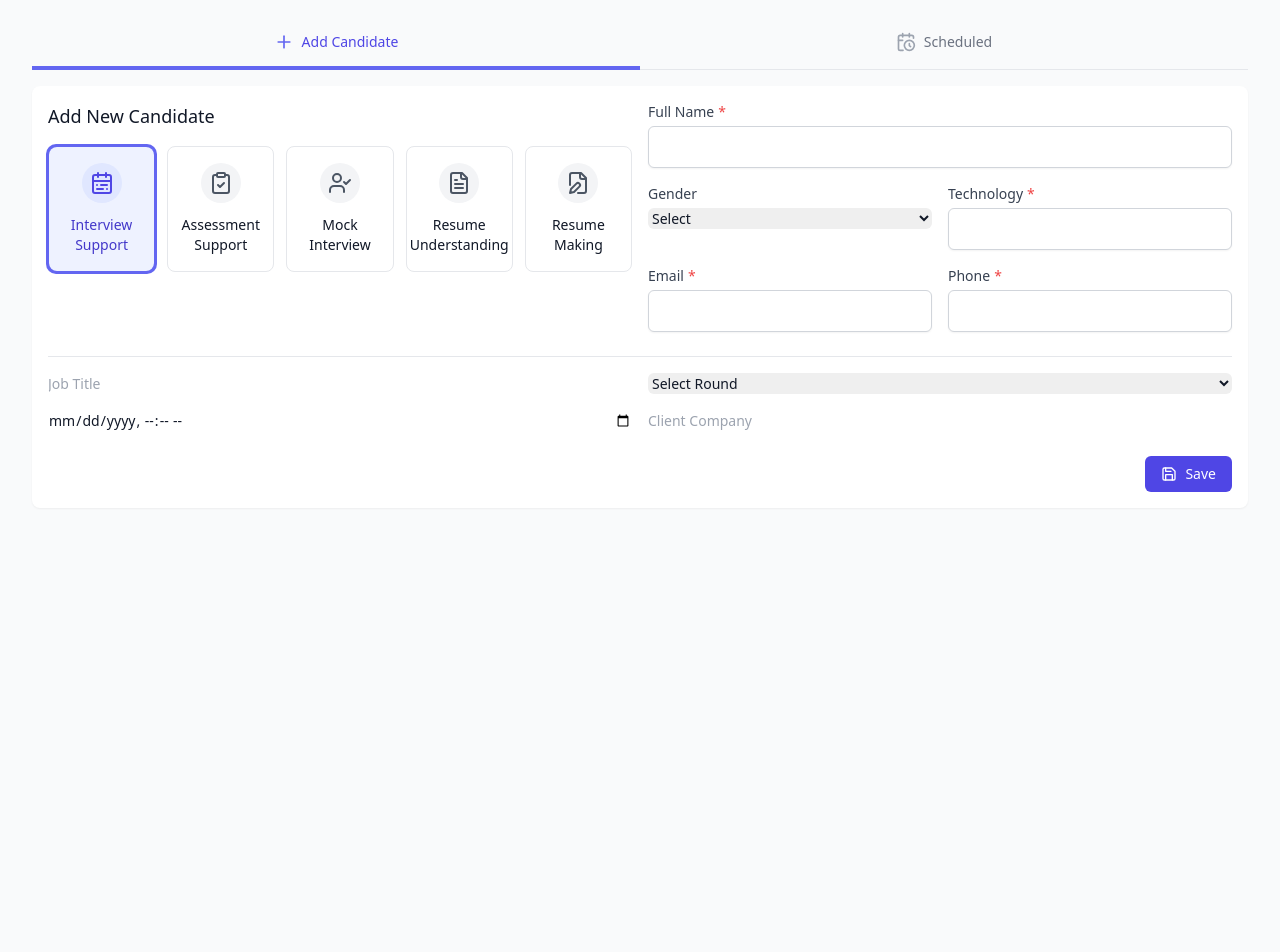
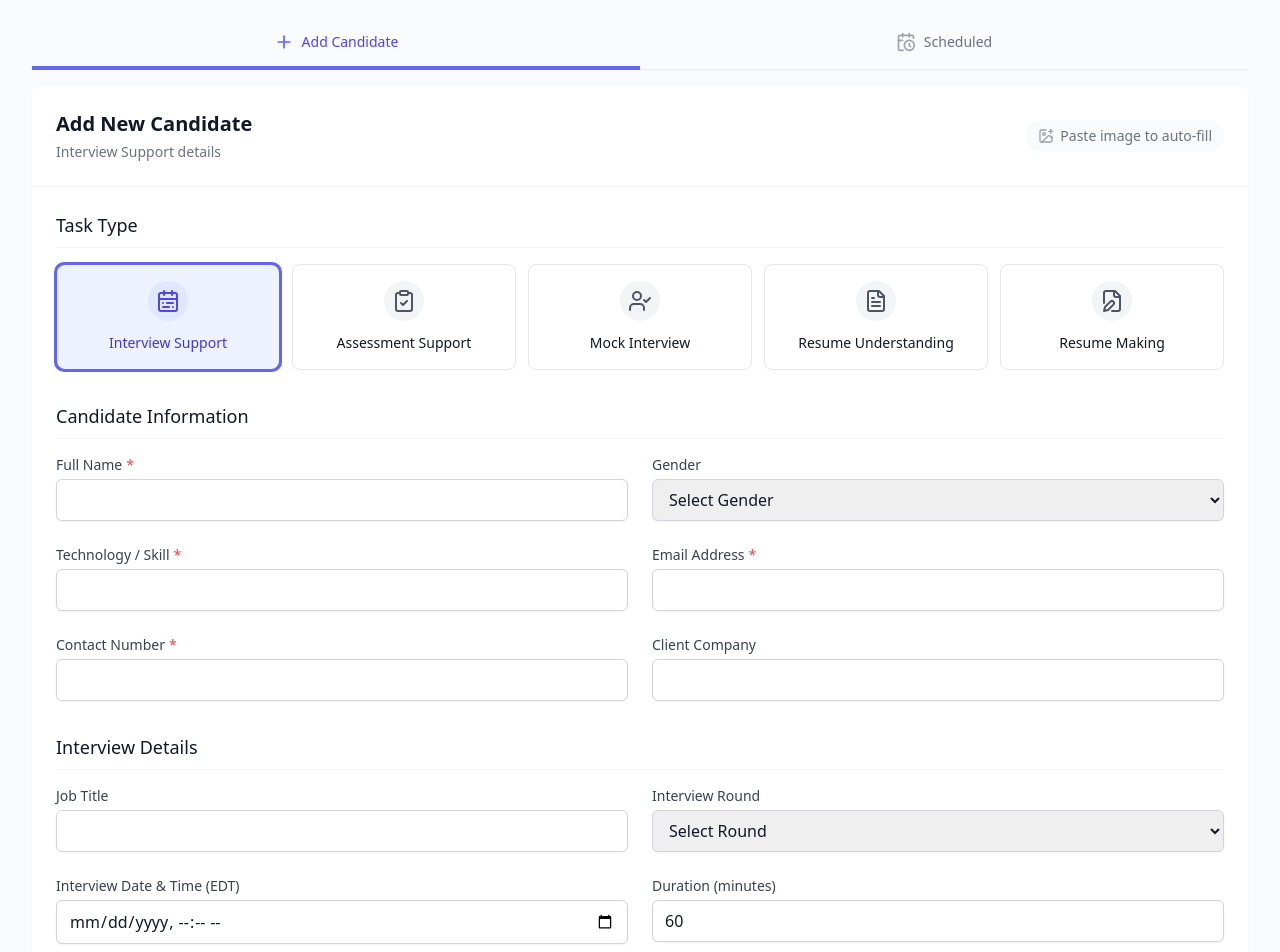
Before and after one commit to ItsmeBlackOps/SupportFormStub-2, a React (Vite) app: page / in a window 1280 px wide. Shown: the top 952 px of the page. Before the commit the page ends 800 px from the top, so only its background shows below. Built offline with nearby package versions, Linux system fonts and the light colour scheme.

Commit message:
Update Candidate Form UI

```diff
--- a/src/components/CandidateFormContainer.tsx
+++ b/src/components/CandidateFormContainer.tsx
@@ -1,5 +1,5 @@
 import React from 'react';
-import { Save } from 'lucide-react';
+import { Save, ImagePlus } from 'lucide-react';
 import { AutocompleteInput } from './AutocompleteInput';
 import { FormSection } from './FormSection';
 import { TaskTypeSelector } from './TaskTypeSelector';
@@ -46,21 +46,36 @@ export default function CandidateFormContainer({
   };
 
   return (
-    <div className="bg-white rounded-lg shadow-sm">
-      <form onSubmit={onSubmit} className="p-4 space-y-6">
-        <div className="grid grid-cols-1 md:grid-cols-2 gap-4 items-start">
-          <div className="space-y-4">
-            <h2 className="text-lg font-medium text-gray-900">
+    <div className="bg-white shadow-sm rounded-lg overflow-hidden transition-all duration-300 animate-fadeIn">
+      <div className="p-6 border-b border-gray-100">
+        <div className="flex flex-col sm:flex-row justify-between items-start sm:items-center gap-4">
+          <div>
+            <h2 className="text-xl font-semibold text-gray-900">
               {isEditing ? 'Update Candidate' : 'Add New Candidate'}
             </h2>
+            <p className="mt-1 text-sm text-gray-500">
+              {TASK_TYPE_LABELS[formData.taskType]} details
+            </p>
+          </div>
 
+          <div className="flex items-center text-sm text-gray-500 bg-gray-50 px-3 py-1.5 rounded-full">
+            <ImagePlus className="h-4 w-4 mr-1.5 text-gray-400" />
+            <span>Paste image to auto-fill</span>
+          </div>
+        </div>
+      </div>
+
+      <form onSubmit={onSubmit} className="p-6">
+        <div className="space-y-8">
+          <FormSection title="Task Type">
             <TaskTypeSelector
               value={formData.taskType}
               onChange={handleTaskTypeChange}
             />
-          </div>
+          </FormSection>
 
-          <div className="space-y-4">
+          <FormSection title="Candidate Information">
+            <div className="grid grid-cols-1 gap-6 md:grid-cols-2">
               <AutocompleteInput
                 id="name"
                 label="Full Name"
@@ -71,16 +86,20 @@ export default function CandidateFormContainer({
                 required
               />
 
-            <div className="grid grid-cols-2 gap-4">
               <div>
-                <label className="block text-sm font-medium text-gray-700">Gender</label>
+                <label htmlFor="gender" className="block text-sm font-medium text-gray-700">
+                  Gender
+                </label>
                 <select
+                  id="gender"
                   value={formData.gender}
                   required
                   onChange={(e) => updateField('gender', e.target.value)}
-                  className="mt-1 block w-full rounded-md border-gray-300 text-sm"
+                  className="mt-1 block w-full rounded-md border border-gray-300 px-3 py-2 shadow-sm
+                    focus:border-indigo-500 focus:outline-none focus:ring-1 focus:ring-indigo-500
+                    transition-colors duration-200"
                 >
-                  <option value="">Select</option>
+                  <option value="">Select Gender</option>
                   <option value="Male">Male</option>
                   <option value="Female">Female</option>
                 </select>
@@ -88,20 +107,19 @@ export default function CandidateFormContainer({
 
               <AutocompleteInput
                 id="technology"
-                label="Technology"
+                label="Technology / Skill"
                 value={formData.technology}
                 options={[...autocompleteData.technologies]}
                 onChange={(value) => updateField('technology', value)}
                 onOptionSelect={(value) => updateField('technology', value)}
                 required
               />
-            </div>
 
-            <div className="grid grid-cols-2 gap-4">
               <AutocompleteInput
                 id="email"
-                label="Email"
+                label="Email Address"
                 type="email"
+                pattern="[a-z0-9._%+-]+@[a-z0-9.-]+\.[a-z]{2,}$"
                 value={formData.email}
                 options={[...autocompleteData.emails]}
                 onChange={(value) => updateField('email', value)}
@@ -111,35 +129,67 @@ export default function CandidateFormContainer({
 
               <AutocompleteInput
                 id="phone"
-                label="Phone"
+                label="Contact Number"
                 type="tel"
+                pattern="[0-9\s-()]+"
                 value={formData.phone}
                 options={[...autocompleteData.phones]}
                 onChange={(value) => updateField('phone', value)}
                 onOptionSelect={(value) => updateField('phone', value)}
                 required
               />
+
+              {['interview', 'assessment', 'mock'].includes(formData.taskType) && (
+                <div>
+                  <label htmlFor="endClient" className="block text-sm font-medium text-gray-700">
+                    Client Company
+                  </label>
+                  <input
+                    type="text"
+                    id="endClient"
+                    value={formData.endClient || ''}
+                    required
+                    onChange={(e) => updateField('endClient', e.target.value)}
+                    className="mt-1 block w-full rounded-md border border-gray-300 px-3 py-2 shadow-sm
+                      focus:border-indigo-500 focus:outline-none focus:ring-1 focus:ring-indigo-500
+                      transition-colors duration-200"
+                  />
                 </div>
+              )}
             </div>
+          </FormSection>
+
+          {formData.taskType === 'interview' && (
+            <FormSection title="Interview Details">
+              <div className="grid grid-cols-1 gap-6 md:grid-cols-2">
+                <div>
+                  <label htmlFor="jobTitle" className="block text-sm font-medium text-gray-700">
+                    Job Title
+                  </label>
+                  <input
+                    type="text"
+                    id="jobTitle"
+                    value={formData.jobTitle || ''}
+                    required
+                    onChange={(e) => updateField('jobTitle', e.target.value)}
+                    className="mt-1 block w-full rounded-md border border-gray-300 px-3 py-2 shadow-sm
+                      focus:border-indigo-500 focus:outline-none focus:ring-1 focus:ring-indigo-500
+                      transition-colors duration-200"
+                  />
                 </div>
 
-        {/* Task-specific fields */}
-        <div className="border-t pt-4">
-          {formData.taskType === 'interview' && (
-            <div className="grid grid-cols-1 md:grid-cols-2 gap-4">
-              <input
-                type="text"
-                placeholder="Job Title"
-                value={formData.jobTitle || ''}
-                onChange={(e) => updateField('jobTitle', e.target.value)}
-                className="rounded-md border-gray-300 text-sm"
+                <div>
+                  <label htmlFor="interviewRound" className="block text-sm font-medium text-gray-700">
+                    Interview Round
+                  </label>
+                  <select
+                    id="interviewRound"
+                    value={formData.interviewRound || ''}
                     required
-              />
-              <select
-                value={formData.interviewRound || ''}
                     onChange={(e) => updateField('interviewRound', e.target.value)}
-                className="rounded-md border-gray-300 text-sm"
-                required
+                    className="mt-1 block w-full rounded-md border border-gray-300 px-3 py-2 shadow-sm
+                      focus:border-indigo-500 focus:outline-none focus:ring-1 focus:ring-indigo-500
+                      transition-colors duration-200"
                   >
                     <option value="">Select Round</option>
                     <option value="Screening">Screening</option>
@@ -148,112 +198,209 @@ export default function CandidateFormContainer({
                     <option value="3rd">3rd Round</option>
                     <option value="Final">Final Round</option>
                   </select>
+                </div>
+
+                <div>
+                  <label htmlFor="interviewDateTime" className="block text-sm font-medium text-gray-700">
+                    Interview Date &amp; Time (EDT)
+                  </label>
                   <input
                     type="datetime-local"
+                    id="interviewDateTime"
                     value={formData.interviewDateTime || ''}
+                    required
                     onChange={(e) => updateField('interviewDateTime', e.target.value)}
-                className="rounded-md border-gray-300 text-sm"
-                required
-              />
-              <input
-                type="text"
-                placeholder="Client Company"
-                value={formData.endClient || ''}
-                onChange={(e) => updateField('endClient', e.target.value)}
-                className="rounded-md border-gray-300 text-sm"
-                required
+                    className="mt-1 block w-full rounded-md border border-gray-300 px-3 py-2 shadow-sm
+                      focus:border-indigo-500 focus:outline-none focus:ring-1 focus:ring-indigo-500
+                      transition-colors duration-200"
                   />
                 </div>
+
+                <div>
+                  <label htmlFor="duration" className="block text-sm font-medium text-gray-700">
+                    Duration (minutes)
+                  </label>
+                  <input
+                    type="number"
+                    id="duration"
+                    value={formData.duration || ''}
+                    required
+                    min={15}
+                    max={180}
+                    onChange={(e) => updateField('duration', e.target.value)}
+                    className="mt-1 block w-full rounded-md border border-gray-300 px-3 py-2 shadow-sm
+                      focus:border-indigo-500 focus:outline-none focus:ring-1 focus:ring-indigo-500
+                      transition-colors duration-200"
+                  />
+                </div>
+              </div>
+            </FormSection>
           )}
 
           {formData.taskType === 'assessment' && (
-            <div className="grid grid-cols-1 md:grid-cols-2 gap-4">
+            <FormSection title="Assessment Details">
+              <div className="grid grid-cols-1 gap-6 md:grid-cols-2">
+                <div>
+                  <label htmlFor="assessmentDeadline" className="block text-sm font-medium text-gray-700">
+                    Assessment Deadline (EDT)
+                  </label>
                   <input
                     type="date"
+                    id="assessmentDeadline"
                     value={formData.assessmentDeadline || ''}
+                    required
                     onChange={(e) => updateField('assessmentDeadline', e.target.value)}
-                className="rounded-md border-gray-300 text-sm"
-                required
-              />
-              <input
-                type="text"
-                placeholder="Client Company"
-                value={formData.endClient || ''}
-                onChange={(e) => updateField('endClient', e.target.value)}
-                className="rounded-md border-gray-300 text-sm"
-                required
+                    className="mt-1 block w-full rounded-md border border-gray-300 px-3 py-2 shadow-sm
+                      focus:border-indigo-500 focus:outline-none focus:ring-1 focus:ring-indigo-500
+                      transition-colors duration-200"
                   />
                 </div>
+                <div>
+                  <label htmlFor="duration" className="block text-sm font-medium text-gray-700">
+                    Duration (minutes)
+                  </label>
+                  <input
+                    type="number"
+                    id="duration"
+                    value={formData.duration || ''}
+                    required
+                    min={15}
+                    max={180}
+                    onChange={(e) => updateField('duration', e.target.value)}
+                    className="mt-1 block w-full rounded-md border border-gray-300 px-3 py-2 shadow-sm
+                      focus:border-indigo-500 focus:outline-none focus:ring-1 focus:ring-indigo-500
+                      transition-colors duration-200"
+                  />
+                </div>
+              </div>
+            </FormSection>
           )}
 
           {formData.taskType === 'mock' && (
-            <div className="grid grid-cols-1 md:grid-cols-2 gap-4">
+            <FormSection title="Mock Interview Details">
+              <div className="grid grid-cols-1 gap-6 md:grid-cols-2">
+                <div>
+                  <label htmlFor="availabilityDateTime" className="block text-sm font-medium text-gray-700">
+                    Availability (Date &amp; Time) (EDT)
+                  </label>
                   <input
                     type="datetime-local"
+                    id="availabilityDateTime"
                     value={formData.availabilityDateTime || ''}
+                    required
                     onChange={(e) => updateField('availabilityDateTime', e.target.value)}
-                className="rounded-md border-gray-300 text-sm"
+                    className="mt-1 block w-full rounded-md border border-gray-300 px-3 py-2 shadow-sm
+                      focus:border-indigo-500 focus:outline-none focus:ring-1 focus:ring-indigo-500
+                      transition-colors duration-200"
+                  />
+                </div>
+                <div>
+                  <label htmlFor="mockMode" className="block text-sm font-medium text-gray-700">
+                    Mode
+                  </label>
+                  <select
+                    id="mockMode"
+                    value={formData.mockMode || ''}
                     required
-              />
-              <select
-                value={formData.mockMode || ''}
                     onChange={(e) => updateField('mockMode', e.target.value as 'Evaluation' | 'Training')}
-                className="rounded-md border-gray-300 text-sm"
-                required
+                    className="mt-1 block w-full rounded-md border border-gray-300 px-3 py-2 shadow-sm
+                      focus:border-indigo-500 focus:outline-none focus:ring-1 focus:ring-indigo-500
+                      transition-colors duration-200"
                   >
                     <option value="">Select Mode</option>
                     <option value="Evaluation">Evaluation</option>
                     <option value="Training">Training</option>
                   </select>
-              <input
-                type="text"
-                placeholder="Client Company"
-                value={formData.endClient || ''}
-                onChange={(e) => updateField('endClient', e.target.value)}
-                className="rounded-md border-gray-300 text-sm"
+                </div>
+                <div className="md:col-span-2">
+                  <label htmlFor="remarks" className="block text-sm font-medium text-gray-700">
+                    Remarks
+                  </label>
+                  <textarea
+                    id="remarks"
+                    value={formData.remarks || ''}
                     required
-              />
-              <textarea
-                placeholder="Remarks"
-                value={formData.remarks || ''}
                     onChange={(e) => updateField('remarks', e.target.value)}
-                className="rounded-md border-gray-300 text-sm"
-                required
                     rows={3}
+                    className="mt-1 block w-full rounded-md border border-gray-300 px-3 py-2 shadow-sm
+                      focus:border-indigo-500 focus:outline-none focus:ring-1 focus:ring-indigo-500
+                      transition-colors duration-200"
                   />
                 </div>
+              </div>
+            </FormSection>
           )}
 
-          {['resumeUnderstanding', 'resumeReview'].includes(formData.taskType) && (
-            <div className="grid grid-cols-1 gap-4">
           {formData.taskType === 'resumeUnderstanding' && (
+            <FormSection title="Resume Understanding Details">
+              <div className="grid grid-cols-1 gap-6 md:grid-cols-2">
+                <div>
+                  <label htmlFor="availabilityDateTime" className="block text-sm font-medium text-gray-700">
+                    Availability (Date &amp; Time) (EDT)
+                  </label>
                   <input
                     type="datetime-local"
+                    id="availabilityDateTime"
                     value={formData.availabilityDateTime || ''}
+                    required
                     onChange={(e) => updateField('availabilityDateTime', e.target.value)}
-                  className="rounded-md border-gray-300 text-sm"
-                  required
-                />
-              )}
-              <textarea
-                placeholder="Remarks"
-                value={formData.remarks || ''}
-                onChange={(e) => updateField('remarks', e.target.value)}
-                className="rounded-md border-gray-300 text-sm"
-                required
-                rows={3}
+                    className="mt-1 block w-full rounded-md border border-gray-300 px-3 py-2 shadow-sm
+                      focus:border-indigo-500 focus:outline-none focus:ring-1 focus:ring-indigo-500
+                      transition-colors duration-200"
                   />
                 </div>
+                <div className="md:col-span-2">
+                  <label htmlFor="remarks" className="block text-sm font-medium text-gray-700">
+                    Remarks
+                  </label>
+                  <textarea
+                    id="remarks"
+                    value={formData.remarks || ''}
+                    required
+                    onChange={(e) => updateField('remarks', e.target.value)}
+                    rows={3}
+                    className="mt-1 block w-full rounded-md border border-gray-300 px-3 py-2 shadow-sm
+                      focus:border-indigo-500 focus:outline-none focus:ring-1 focus:ring-indigo-500
+                      transition-colors duration-200"
+                  />
+                </div>
+              </div>
+            </FormSection>
+          )}
+
+          {formData.taskType === 'resumeReview' && (
+            <FormSection title="Resume Making Details">
+              <div>
+                <label htmlFor="remarks" className="block text-sm font-medium text-gray-700">
+                  Remarks
+                </label>
+                <textarea
+                  id="remarks"
+                  value={formData.remarks || ''}
+                  required
+                  onChange={(e) => updateField('remarks', e.target.value)}
+                  rows={3}
+                  className="mt-1 block w-full rounded-md border border-gray-300 px-3 py-2 shadow-sm
+                    focus:border-indigo-500 focus:outline-none focus:ring-1 focus:ring-indigo-500
+                    transition-colors duration-200"
+                />
+              </div>
+            </FormSection>
           )}
         </div>
 
-        <div className="flex justify-end">
+        <div className="mt-8">
           <button
             type="submit"
-            className="inline-flex items-center gap-2 px-4 py-2 bg-indigo-600 text-white text-sm font-medium rounded-md hover:bg-indigo-700"
+            className="group relative w-full flex justify-center items-center gap-2 rounded-md
+                      bg-indigo-600 px-4 py-3 text-sm font-medium text-white shadow-sm
+                      hover:bg-indigo-700 focus:outline-none focus:ring-2 focus:ring-indigo-500
+                      focus:ring-offset-2 transition-colors duration-200"
           >
-            <Save className="h-4 w-4" />
-            {isEditing ? 'Update' : 'Save'}
+            <Save className="h-4 w-4 group-hover:scale-110 transition-transform duration-200" />
+            <span className="group-hover:translate-x-0.5 transition-transform duration-200">
+              {isEditing ? 'Update Candidate' : 'Save Candidate'}
+            </span>
           </button>
         </div>
       </form>
```
Lines whose indentation alone changed are shown as unchanged.
